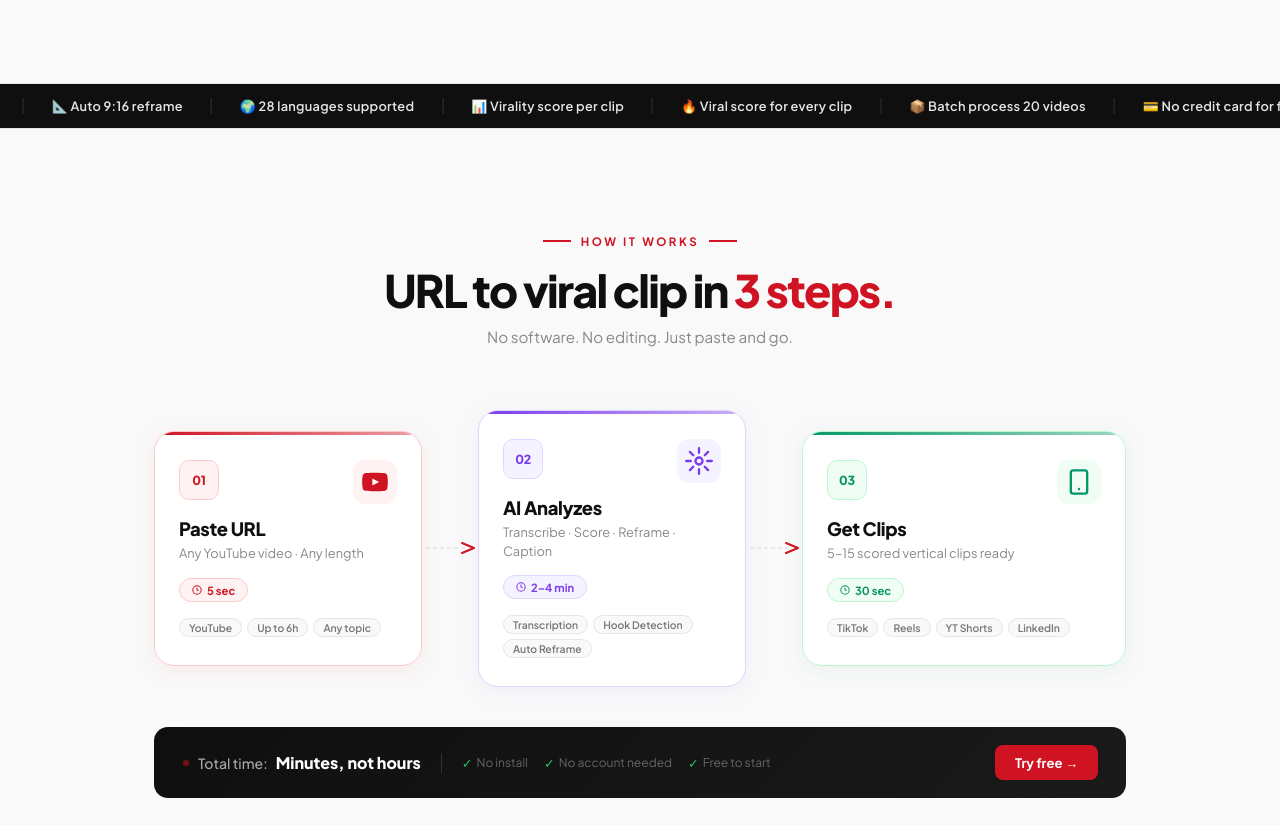
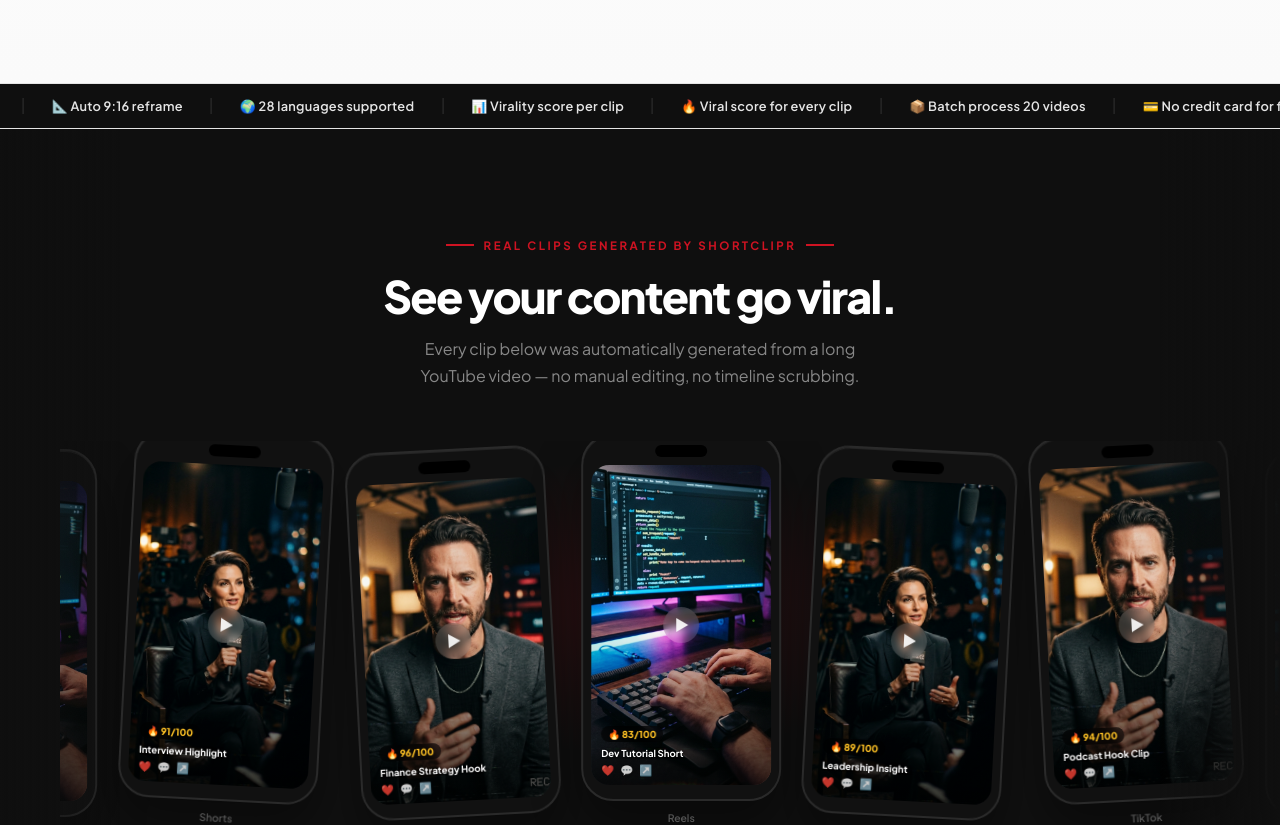
Before and after one commit to Nitish1235/Shortclipr-python, a React (Vite) app: page /youtube-shorts in a window 1280 px wide. Shown: the part 880-1705 px from the top of the page. Built offline with nearby package versions, Linux system fonts and the light colour scheme; no server answers; what dodopayments-checkout would draw is missing.

Commit message:
fix: video clips relocation

```diff
--- a/src/App.jsx
+++ b/src/App.jsx
@@ -108,6 +108,9 @@ function LandingPage() {
         {/* 2. Dark feature ticker */}
         <Ticker />
 
+        {/* 6. INFINITE VIDEO SHOWCASE — admin-curated clips from GCS */}
+        <VideoShowcase />
+
         {/* 3. How it works */}
         <HowItWorks />
 
@@ -116,9 +119,6 @@ function LandingPage() {
 
         {/* 5. Use cases by creator type */}
         <UseCases />
-
-        {/* 6. INFINITE VIDEO SHOWCASE — admin-curated clips from GCS */}
-        <VideoShowcase />
 
         {/* 7. AI pipeline flow */}
         <VisualHighlights />
```
